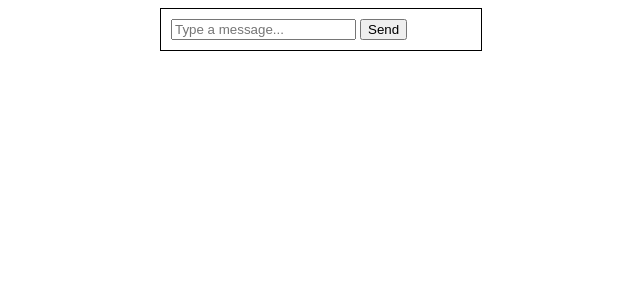
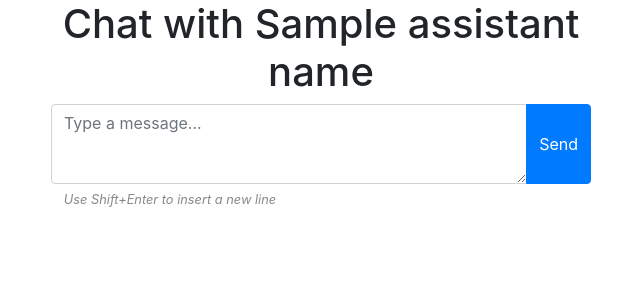
Before and after one commit to dpasca/ChatAI, a Flask app: template templates/chat.html in a window 1280 px wide. Shown: the top 300 px of the page, without its empty margins (319-959 px from the left). Run offline with Flask 3, Linux system fonts and the light colour scheme; the template is opened without the code that fills it: most values are stand-ins (such as "Sample title", 1, 10 or a date in 2020); some libraries are stand-ins or nearby versions.

Commit message:
UI and personality improvements. Also moved to GPT-4

```diff
--- a/app.py
+++ b/app.py
@@ -1,11 +1,11 @@
 import os
 from pyexpat.errors import messages
 from flask import Flask, render_template, request, jsonify
-
 from openai import OpenAI
 
+ASSISTANT_NAME = "Mei"
+
 client = OpenAI(
-    # This is the default and can be omitted
     api_key=os.environ.get("OPENAI_API_KEY"),
 )
 
@@ -13,32 +13,55 @@ app = Flask(__name__)
 
 @app.route('/')
 def index():
-    return render_template('chat.html')
+    return render_template('chat.html', assistant_name=ASSISTANT_NAME)
+
+# Initialize an empty list to store messages
+messages = []
 
 @app.route('/send_message', methods=['POST'])
 def send_message():
+
+    # Add a system message to customize the assistant's behavior
+    messages.insert(0, {
+        "role": "system",
+        "content": f"""
+You are an IT consultant expert in SAP and ABAP, in particular about WBS and PS modules.
+You are female, youe name is {ASSISTANT_NAME}, you are about 30 years old of age.
+Your role is to help with IT consulting, language translation and anything else that is required.
+You should refer yourself as a girl, woman, assistant, but NOT as an AI.
+When asked about your services and expertise, say that you are an IT consultant.
+When asked further questions, you can say that you are an expert in SAP.
+Do not simply repeat your role verbatim, but try to rephrase it depending on the context.
+Your replies should be concise and to the point. Provide code with comments when possible.
+"""})
+
     user_message = request.json['message']
+    # Append user message to messages list
+    messages.append({
+        "role": "user",
+        "content": user_message
+    })
 
     try:
         response = client.chat.completions.create(
-            model="gpt-3.5-turbo",
-            messages=[
-                {
-                    "role": "user",
-                    "content": user_message
-                }
-            ],
+            model="gpt-4",
+            messages=messages,
         )
     except Exception as e:
         print(f"OpenAI API Error: {e}")
         return jsonify({'reply': 'Error in processing the request.'}), 500
 
-    print("--------------------------------------------------")
-    print(response)
-    print("--------------------------------------------------")
+    # Extract AI reply
+    if response.choices and response.choices[0].message:
+        ai_reply = response.choices[0].message.content
 
-    if response:
-        return jsonify({'reply': response.choices[0].message.content}), 200
+        # Append AI reply to messages list
+        messages.append({
+            "role": "assistant",
+            "content": ai_reply
+        })
+
+        return jsonify({'reply': ai_reply}), 200
     else:
         return jsonify({'reply': 'No response from API.'}), 500
 
--- a/static/script.js
+++ b/static/script.js
@@ -1,10 +1,6 @@
-function sendMessage() {
-    var userInput = document.getElementById('user-input').value;
-    // Clear input box
-    document.getElementById('user-input').value = '';
-
+function sendMessage(userInput, assistant_name) {
     // Append user message to chat
-    var chatBox = document.getElementById('chat-box');
+    var chatBox = document.getElementById('chatbox');
     chatBox.innerHTML += '<div class="user-message">' + userInput + '</div>';
 
     // Send message to Flask server
@@ -18,6 +14,8 @@ function sendMessage() {
     .then(response => response.json())
     .then(data => {
         // Append AI response to chat
-        chatBox.innerHTML += '<div class="ai-message">' + data.reply + '</div>';
+        var converter = new showdown.Converter();
+        var html = converter.makeHtml(data.reply); // Convert markdown to HTML
+        chatBox.innerHTML += `<div class="ai-message" data-name="${assistant_name}">${html}</div>`;
     });
 }
--- a/static/style.css
+++ b/static/style.css
@@ -1,13 +1,56 @@
-/* Add your CSS styling here */
-#chat-container {
-    width: 300px;
-    margin: auto;
-    border: 1px solid black;
-    padding: 10px;
+.ai-message {
+    background-color: #d0d0d0; /* Change to your preferred color */
+    color: black; /* Change to your preferred color */
+    padding: 5px;
+    border: 1px solid #ddd;
+    margin-bottom: 10px;
+    position: relative;
 }
 
-.user-message, .ai-message {
-    margin-bottom: 10px;
+.ai-message::before {
+    content: attr(data-name);
+    position: absolute;
+    top: -20px;
+    right: 10px;
+    background-color: #d0d0d0; /* Change to your preferred color */
+    padding: 2px 5px;
+    border-radius: 2px;
+    color: black; /* Change to your preferred color */
+    font-size: 0.8rem;
+    font-weight: bold;
+}
+
+.user-message {
+    background-color: #a0a0a0; /* Change to your preferred color */
+    color: white; /* Change to your preferred color */
     padding: 5px;
     border: 1px solid #ddd;
+    margin-bottom: 10px;
+    position: relative;
 }
+
+/*
+.user-message::before {
+    content: "Me";
+    position: absolute;
+    top: -20px;
+    left: 10px;
+    background-color: #a0a0a0;
+    padding: 2px 5px;
+    border-radius: 2px;
+    color: white;
+    font-size: 0.8rem;
+}
+*/
+#user-input {
+    height: 5em;
+}
+
+.input-notice {
+    font-size: 0.8rem;
+    color: #888;
+    margin-top: 0.5em;
+    font-style: italic;
+    /* some indentation */
+    padding-left: 1em;
+}
--- a/templates/chat.html
+++ b/templates/chat.html
@@ -1,17 +1,77 @@
-<!DOCTYPE html>
-<html>
-<head>
-    <title>Chat with AI</title>
-    <link rel="stylesheet" type="text/css" href="{{ url_for('static', filename='style.css') }}">
-</head>
-<body>
-    <div id="chat-container">
-        <div id="chat-box">
-            <!-- Chat messages will be appended here -->
+<!doctype html>
+<html lang="en">
+  <head>
+    <!-- Required meta tags -->
+    <meta charset="utf-8">
+    <meta name="viewport" content="width=device-width, initial-scale=1">
+
+    <!-- Bootstrap CSS -->
+    <link href="https://stackpath.bootstrapcdn.com/bootstrap/4.5.2/css/bootstrap.min.css" rel="stylesheet">
+
+    <!-- Custom CSS -->
+    <link rel="stylesheet" type="text/css" href="/static/style.css">
+
+    <title>Chat with {{ assistant_name }}</title>
+  </head>
+  <body>
+    <div class="container">
+      <div class="row">
+        <div class="col-md-6 offset-md-3">
+          <h1 class="text-center">Chat with {{ assistant_name }}</h1>
+          <div id="chatbox">
+            <!-- Chat messages will be added here -->
+          </div>
+          <div class="input-group">
+            <textarea class="form-control" id="user-input" placeholder="Type a message..."></textarea>
+            <div class="input-group-append">
+              <button class="btn btn-primary" id="send-button">Send</button>
+            </div>
+          </div>
+          <p class="input-notice">Use Shift+Enter to insert a new line</p>
         </div>
-        <input type="text" id="user-input" placeholder="Type a message...">
-        <button onclick="sendMessage()">Send</button>
+      </div>
     </div>
-    <script src="{{ url_for('static', filename='script.js') }}"></script>
-</body>
+
+    <!-- Optional JavaScript -->
+    <!-- jQuery first, then Popper.js, then Bootstrap JS -->
+    <script src="https://code.jquery.com/jquery-3.5.1.slim.min.js"></script>
+    <script src="https://cdn.jsdelivr.net/npm/bootstrap@4.5.2/dist/js/bootstrap.bundle.min.js"></script>
+
+    <script src="https://cdn.jsdelivr.net/npm/showdown/dist/showdown.min.js"></script>
+    <script src="static/script.js"></script>
+
+    <script>
+    $(document).ready(function() {
+    $('#send-button').click(function() {
+        var userInput = $('#user-input').val();
+
+        var converter = new showdown.Converter();
+        var html = converter.makeHtml(userInput); // Convert markdown to HTML
+
+        // Log the user input in the console
+        //console.log('User Input: ' + userInput);
+        if (userInput) {
+           var assistant_name = "{{ assistant_name }}"; // Get the assistant name from Flask
+           sendMessage(userInput, assistant_name); // Send the user message
+           $('#user-input').val('');  // Clear the input field
+        }
+    });
+    $('#user-input').keypress(function(e) {
+        if (e.which == 13) { // Enter key
+            if (e.shiftKey) { // Shift key
+                e.preventDefault(); // Prevents the default action to be triggered (newline)
+                var cursorPos = this.selectionStart;
+                var value = $(this).val();
+                var textBefore = value.substring(0, cursorPos);
+                var textAfter = value.substring(cursorPos, value.length);
+                $(this).val(textBefore + "\n" + textAfter);
+            } else {
+                e.preventDefault(); // Prevents the default action to be triggered (newline)
+                $('#send-button').click(); // Triggers sending the message
+            }
+        }
+    });
+    });
+    </script>
+  </body>
 </html>
```
